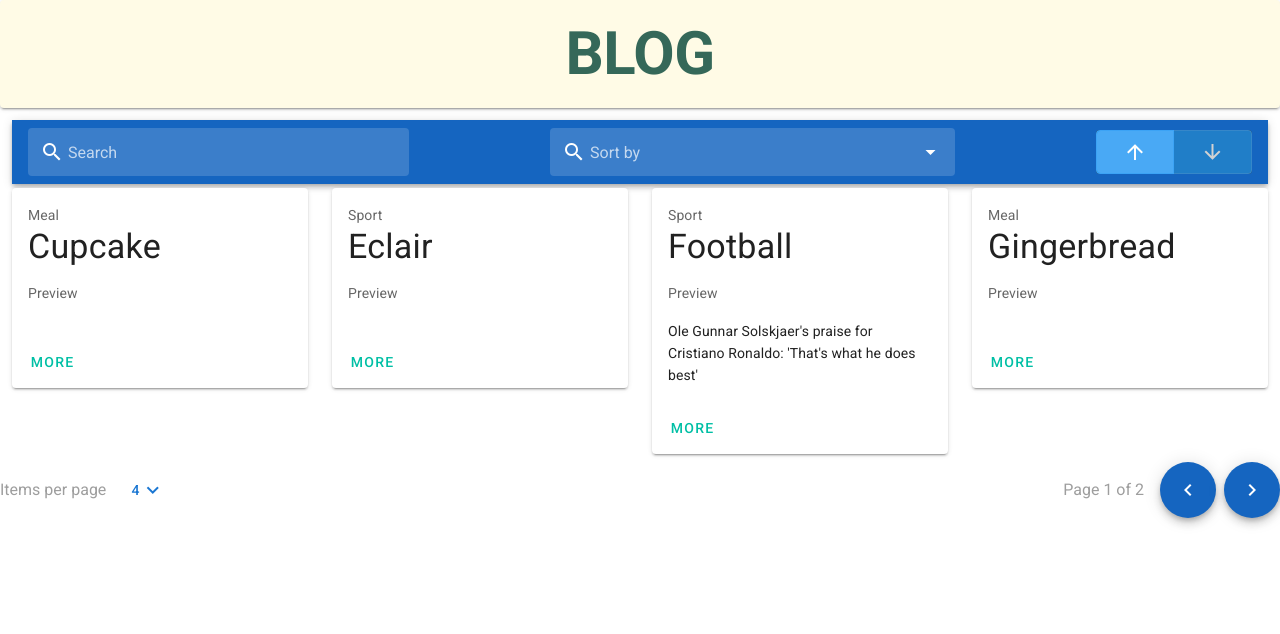
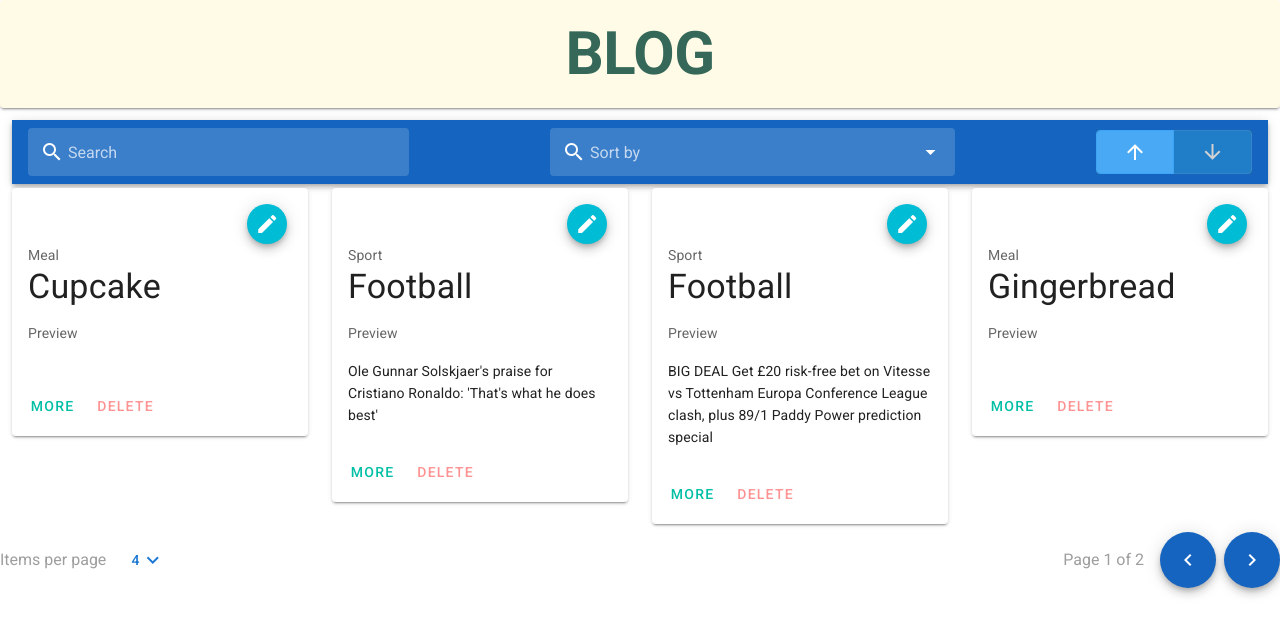
Before and after one commit to YaroslavArtemenko/test_blog, a Vue app in the folder test_blog/: page / in a window 1280 px wide. Shown: the top 634 px of the page. Built offline with nearby package versions, Linux system fonts and the light colour scheme.

Commit message:
added buttons

```diff
--- a/test_blog/src/components/Article.vue
+++ b/test_blog/src/components/Article.vue
@@ -4,6 +4,18 @@
       max-width="344"
   >
     <v-card-text>
+      <v-btn
+          class="mx-2"
+          fab
+          dark
+          small
+          color="cyan"
+          style="left:80%"
+      >
+        <v-icon dark>
+          mdi-pencil
+        </v-icon>
+      </v-btn>
       <div>{{ item.category }}</div>
       <p class="text-h4 text--primary">
         {{ item.name }}
@@ -22,6 +34,15 @@
       >
         More
       </v-btn>
+      <v-btn
+          :loading="loading"
+          class="ma-1"
+          color="error"
+          plain
+          @click="remove"
+      >
+        Delete
+      </v-btn>
     </v-card-actions>
 
     <v-expand-transition>
@@ -32,7 +53,7 @@
       >
         <v-card-text class="pb-0">
           <p class="text-h4 text--primary">
-            Origin
+            Information
           </p>
           <p>{{ item.mainText }}</p>
         </v-card-text>
@@ -67,4 +88,6 @@ export default {
   position: absolute;
   width: 100%;
 }
+
+
 </style>
--- a/test_blog/src/components/Search.vue
+++ b/test_blog/src/components/Search.vue
@@ -211,14 +211,11 @@ export default {
         },
         {
           category: 'Sport',
-          name: 'Eclair',
-          calories: 262,
-          fat: 16.0,
-          carbs: 23,
-          protein: 6.0,
-          sodium: 337,
-          calcium: '6%',
-          iron: '7%',
+          name: 'Football',
+          previewText: 'BIG DEAL Get £20 risk-free bet on Vitesse vs Tottenham Europa Conference League clash, plus 89/1 Paddy Power prediction special',
+          mainText: 'TOTTENHAM take on Vitesse Arnhem in their Europa Conference League group clash on Thursday.\n' +
+              '\n' +
+              'And Paddy Power are offering brand new customers a completely risk free £20 bet on the action PLUS a massive 89/1 bet builder special.'
         },
         {
           category: 'Meal',
```
